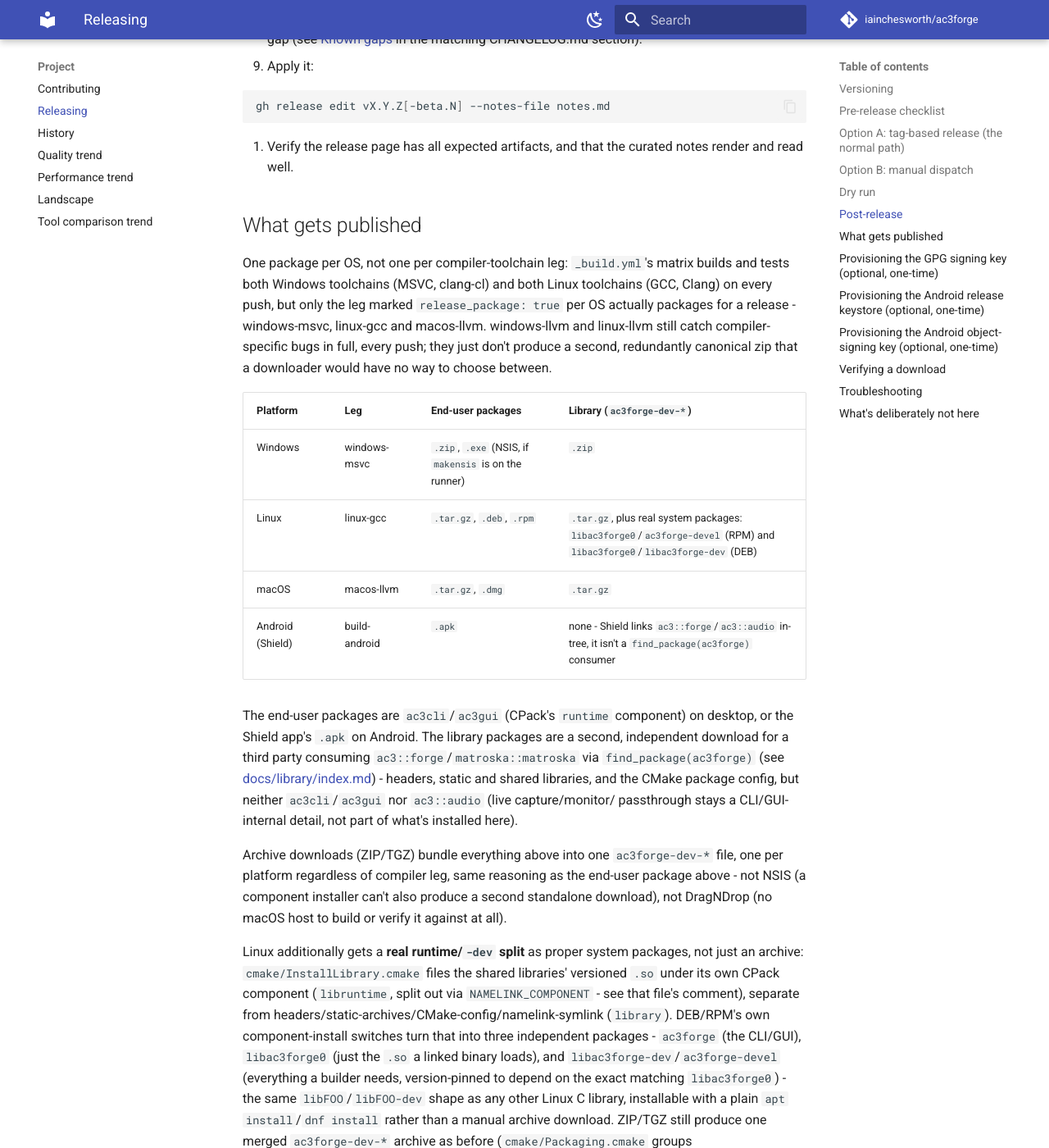
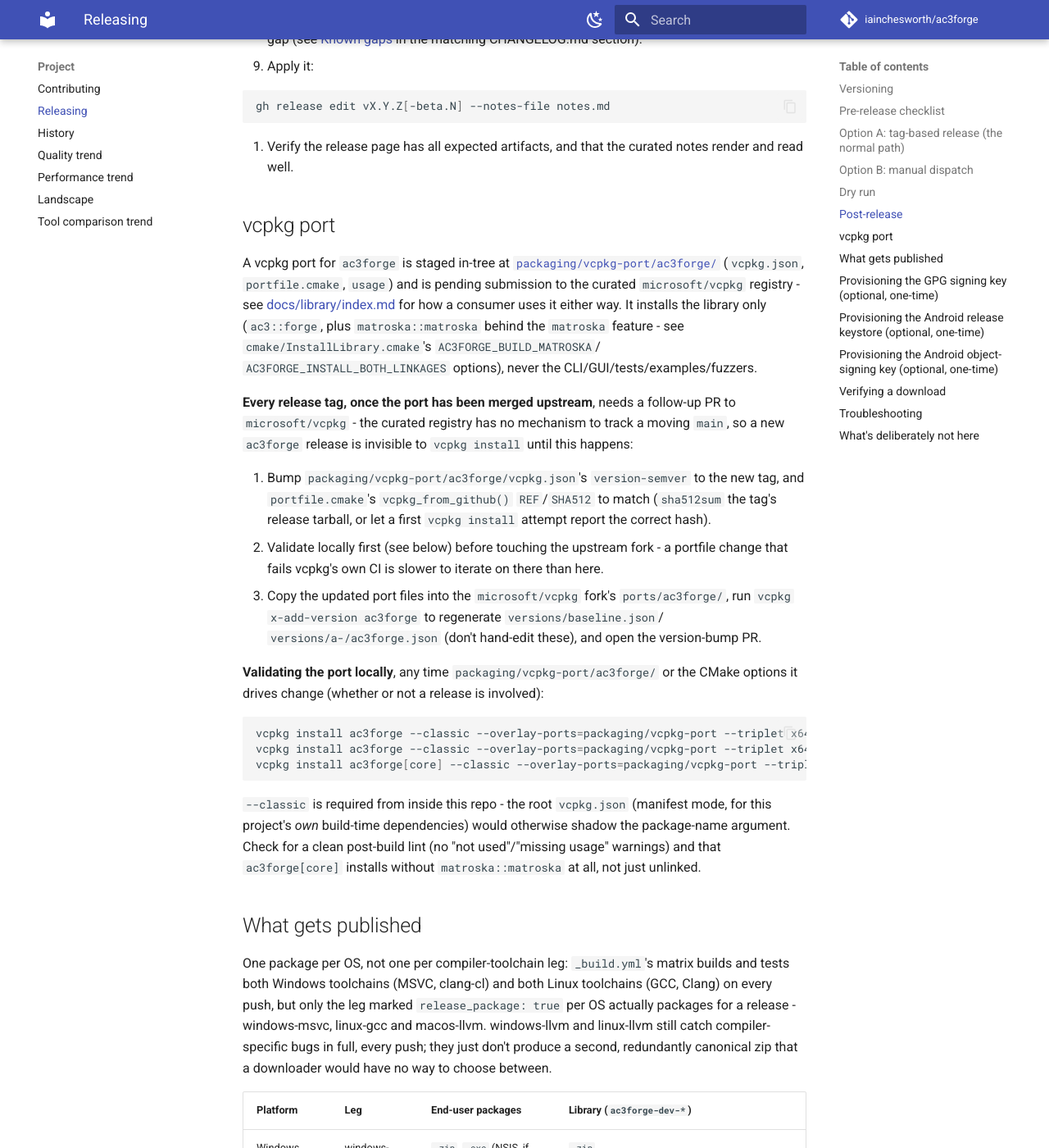
Before and after one commit to iainchesworth/ac3forge, an MkDocs documentation site: the page built from docs/releasing.md, in a window 1280 px wide and 1400 px high, scrolled down 2615 px. Shown: the whole window at 82% size. Built offline with MkDocs 1.6.1 and Material for MkDocs 9.7.7, drawn with Linux system fonts in a browser that asks for light colours; comment, search, counter and statistics services are not loaded.

Commit message:
feat: add vcpkg port support for the library
Stages a vcpkg port at packaging/vcpkg-port/ac3forge/ that installs only
ac3::forge and (as an opt-in "matroska" feature) matroska::matroska - never
the CLI/GUI/tests/examples/fuzzers.

Two new CMake options make this possible: AC3FORGE_INSTALL_BOTH_LINKAGES
(default ON, unchanged SDK/CPack behaviour) lets a port install only the
linkage matching its triplet instead of both static and shared, and
AC3FORGE_BUILD_MATROSKA (default ON) makes the matroska component
independently optional - the pattern a future optional component (e.g. mp4)
would reuse. ac3forgeConfig.cmake.in also gained a fallback bare
ac3::forge/matroska::matroska alias for the single-linkage case, since the
existing both-linkages install deliberately has no such alias.

Validated locally end-to-end via vcpkg --overlay-ports across x64-windows
and x64-windows-static, with and without the matroska feature, including a
standalone consumer project that finds and links the installed package.

The port is not yet submitted to the curated microsoft/vcpkg registry - it
currently pins v0.5.0-beta.1, which predates these CMake options, so it
needs its version/REF/SHA512 bumped to a release that actually contains
them first (see the new "vcpkg port" section in docs/releasing.md).

````diff
--- a/docs/releasing.md
+++ b/docs/releasing.md
@@ -105,6 +105,43 @@ required step, not optional polish:
 
 4. Verify the release page has all expected artifacts, and that the curated notes render and
    read well.
+
+## vcpkg port
+
+A vcpkg port for `ac3forge` is staged in-tree at
+[`packaging/vcpkg-port/ac3forge/`](../packaging/vcpkg-port/ac3forge/) (`vcpkg.json`,
+`portfile.cmake`, `usage`) and is pending submission to the curated `microsoft/vcpkg` registry -
+see [docs/library/index.md](library/index.md) for how a consumer uses it either
+way. It installs the library only (`ac3::forge`, plus `matroska::matroska` behind the `matroska`
+feature - see `cmake/InstallLibrary.cmake`'s `AC3FORGE_BUILD_MATROSKA`/
+`AC3FORGE_INSTALL_BOTH_LINKAGES` options), never the CLI/GUI/tests/examples/fuzzers.
+
+**Every release tag, once the port has been merged upstream**, needs a follow-up PR to
+`microsoft/vcpkg` - the curated registry has no mechanism to track a moving `main`, so a new
+`ac3forge` release is invisible to `vcpkg install` until this happens:
+
+1. Bump `packaging/vcpkg-port/ac3forge/vcpkg.json`'s `version-semver` to the new tag, and
+   `portfile.cmake`'s `vcpkg_from_github()` `REF`/`SHA512` to match (`sha512sum` the tag's
+   release tarball, or let a first `vcpkg install` attempt report the correct hash).
+2. Validate locally first (see below) before touching the upstream fork - a portfile change
+   that fails vcpkg's own CI is slower to iterate on there than here.
+3. Copy the updated port files into the `microsoft/vcpkg` fork's `ports/ac3forge/`, run
+   `vcpkg x-add-version ac3forge` to regenerate `versions/baseline.json`/
+   `versions/a-/ac3forge.json` (don't hand-edit these), and open the version-bump PR.
+
+**Validating the port locally**, any time `packaging/vcpkg-port/ac3forge/` or the CMake options
+it drives change (whether or not a release is involved):
+
+```bash
+vcpkg install ac3forge --classic --overlay-ports=packaging/vcpkg-port --triplet x64-windows
+vcpkg install ac3forge --classic --overlay-ports=packaging/vcpkg-port --triplet x64-windows-static
+vcpkg install ac3forge[core] --classic --overlay-ports=packaging/vcpkg-port --triplet x64-windows
+```
+
+`--classic` is required from inside this repo - the root `vcpkg.json` (manifest mode, for this
+project's *own* build-time dependencies) would otherwise shadow the package-name argument.
+Check for a clean post-build lint (no "not used"/"missing usage" warnings) and that
+`ac3forge[core]` installs without `matroska::matroska` at all, not just unlinked.
 
 ## What gets published
 
````
Also changed, not shown: CMakeLists.txt (+22 -2 lines), docs/library/index.md (+21 -0 lines), 5 other files.
